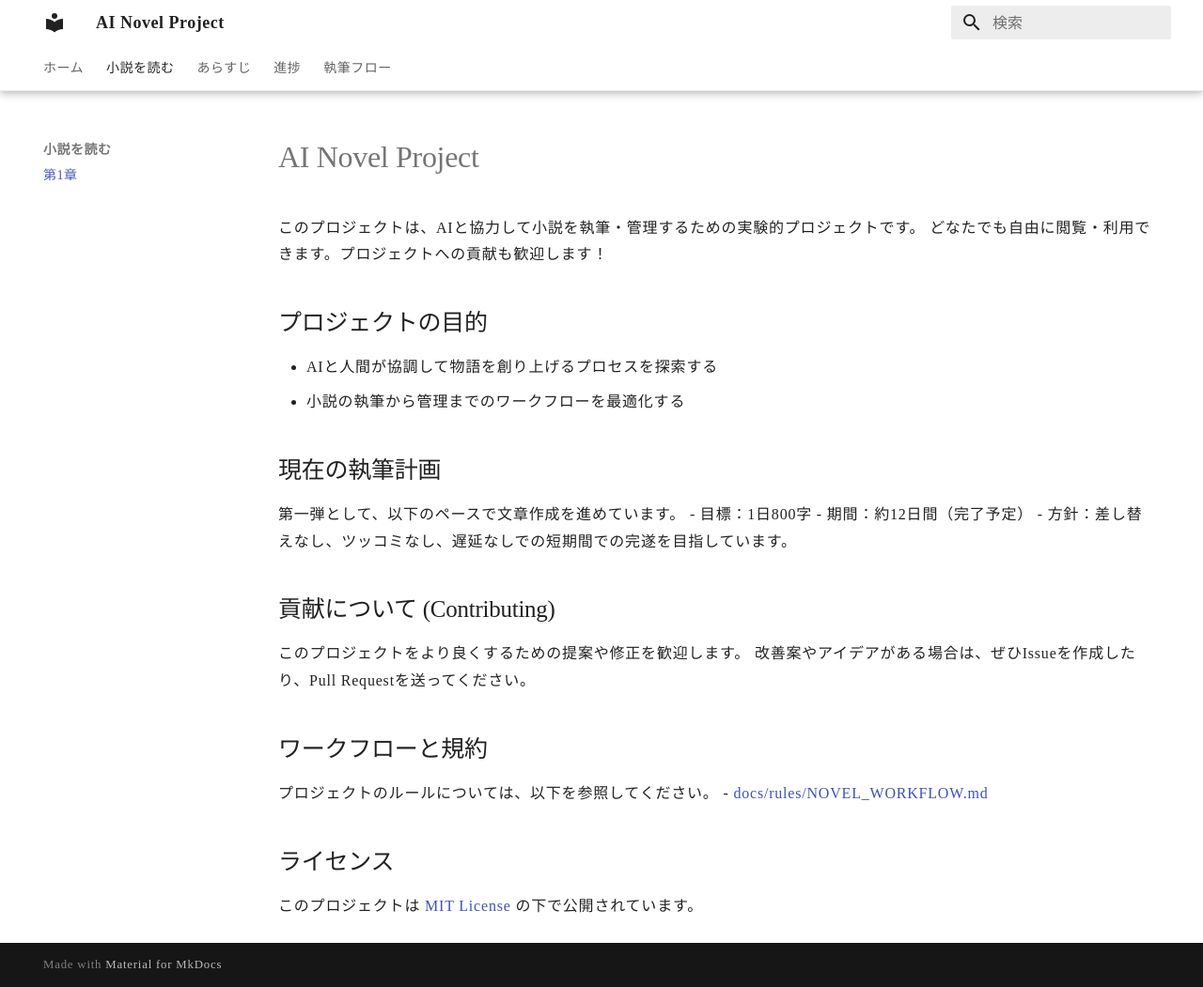
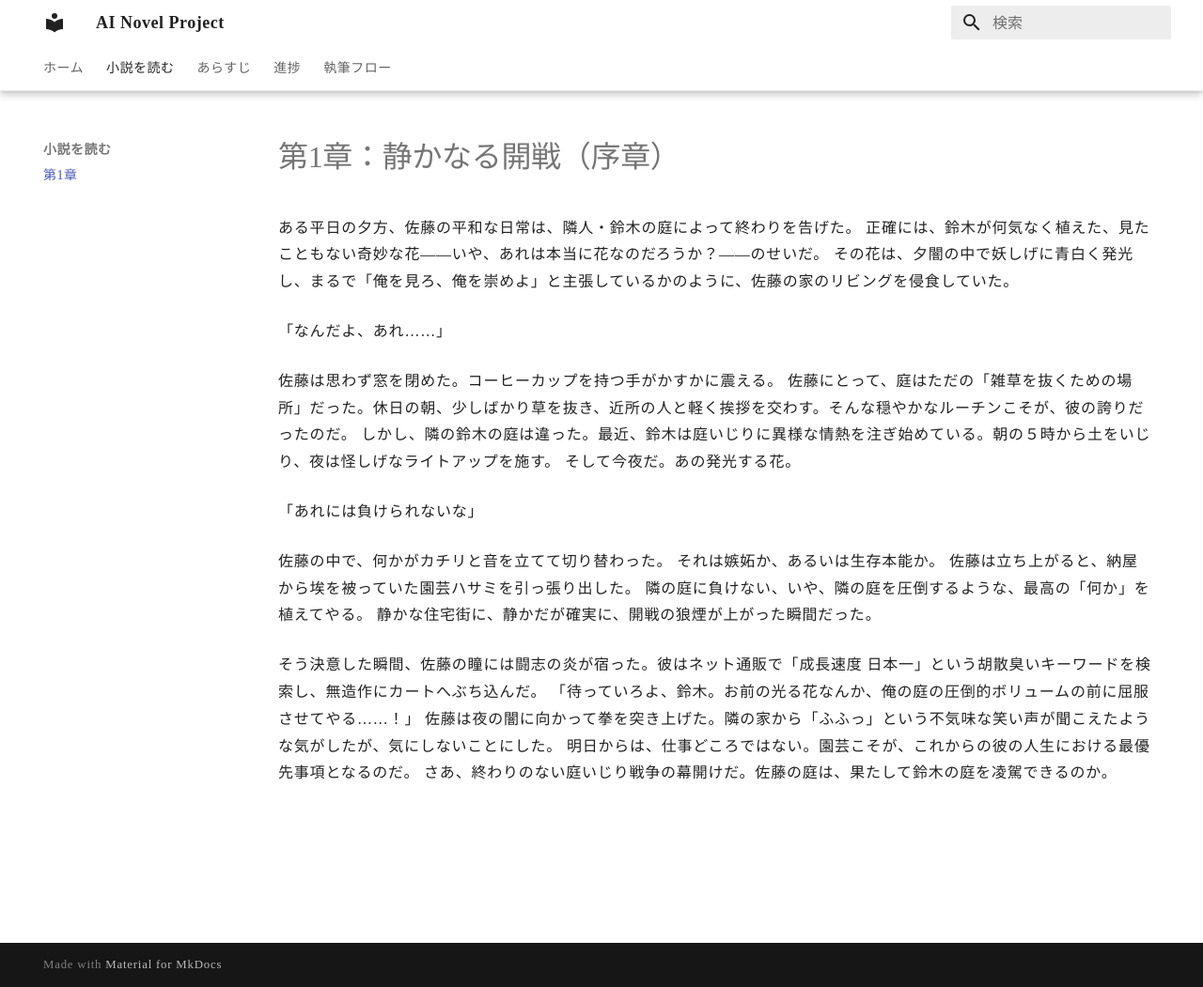
Before and after one commit to readofmaster/ai-novel-project, an MkDocs documentation site: the page built from docs/novel/chapter1.md, in a window 1280 px wide and 1051 px high. Shown: the whole window at 94% size. Built offline with MkDocs 1.6.1 and Material for MkDocs 9.7.7, drawn with Linux system fonts in a browser that asks for light colours; some web fonts are replaced.

```diff
--- a/docs/novel/chapter1.md
+++ b/docs/novel/chapter1.md
@@ -1,25 +1,26 @@
-# AI Novel Project
+# 第1章：静かなる開戦（序章）
 
-このプロジェクトは、AIと協力して小説を執筆・管理するための実験的プロジェクトです。
-どなたでも自由に閲覧・利用できます。プロジェクトへの貢献も歓迎します！
+ある平日の夕方、佐藤の平和な日常は、隣人・鈴木の庭によって終わりを告げた。
+正確には、鈴木が何気なく植えた、見たこともない奇妙な花——いや、あれは本当に花なのだろうか？——のせいだ。
+その花は、夕闇の中で妖しげに青白く発光し、まるで「俺を見ろ、俺を崇めよ」と主張しているかのように、佐藤の家のリビングを侵食していた。
 
-## プロジェクトの目的
-- AIと人間が協調して物語を創り上げるプロセスを探索する
-- 小説の執筆から管理までのワークフローを最適化する
+「なんだよ、あれ……」
 
-## 現在の執筆計画
-第一弾として、以下のペースで文章作成を進めています。
-- 目標：1日800字
-- 期間：約12日間（完了予定）
-- 方針：差し替えなし、ツッコミなし、遅延なしでの短期間での完遂を目指しています。
+佐藤は思わず窓を閉めた。コーヒーカップを持つ手がかすかに震える。
+佐藤にとって、庭はただの「雑草を抜くための場所」だった。休日の朝、少しばかり草を抜き、近所の人と軽く挨拶を交わす。そんな穏やかなルーチンこそが、彼の誇りだったのだ。
+しかし、隣の鈴木の庭は違った。最近、鈴木は庭いじりに異様な情熱を注ぎ始めている。朝の５時から土をいじり、夜は怪しげなライトアップを施す。
+そして今夜だ。あの発光する花。
 
-## 貢献について (Contributing)
-このプロジェクトをより良くするための提案や修正を歓迎します。
-改善案やアイデアがある場合は、ぜひIssueを作成したり、Pull Requestを送ってください。
+「あれには負けられないな」
 
-## ワークフローと規約
-プロジェクトのルールについては、以下を参照してください。
-- [docs/rules/NOVEL_WORKFLOW.md](docs/rules/NOVEL_WORKFLOW.md)
+佐藤の中で、何かがカチリと音を立てて切り替わった。
+それは嫉妬か、あるいは生存本能か。
+佐藤は立ち上がると、納屋から埃を被っていた園芸ハサミを引っ張り出した。
+隣の庭に負けない、いや、隣の庭を圧倒するような、最高の「何か」を植えてやる。
+静かな住宅街に、静かだが確実に、開戦の狼煙が上がった瞬間だった。
 
-## ライセンス
-このプロジェクトは [MIT License](LICENSE) の下で公開されています。
+そう決意した瞬間、佐藤の瞳には闘志の炎が宿った。彼はネット通販で「成長速度 日本一」という胡散臭いキーワードを検索し、無造作にカートへぶち込んだ。
+「待っていろよ、鈴木。お前の光る花なんか、俺の庭の圧倒的ボリュームの前に屈服させてやる……！」
+佐藤は夜の闇に向かって拳を突き上げた。隣の家から「ふふっ」という不気味な笑い声が聞こえたような気がしたが、気にしないことにした。
+明日からは、仕事どころではない。園芸こそが、これからの彼の人生における最優先事項となるのだ。
+さあ、終わりのない庭いじり戦争の幕開けだ。佐藤の庭は、果たして鈴木の庭を凌駕できるのか。
```
Also changed, not shown: 2 other files.
